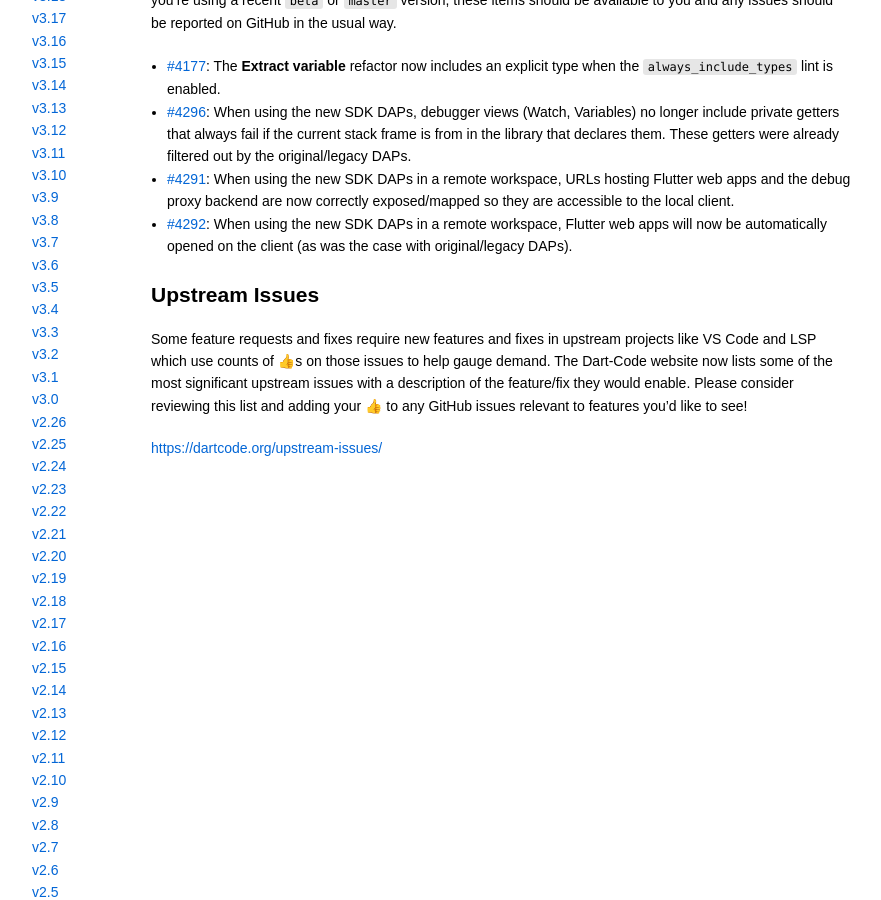
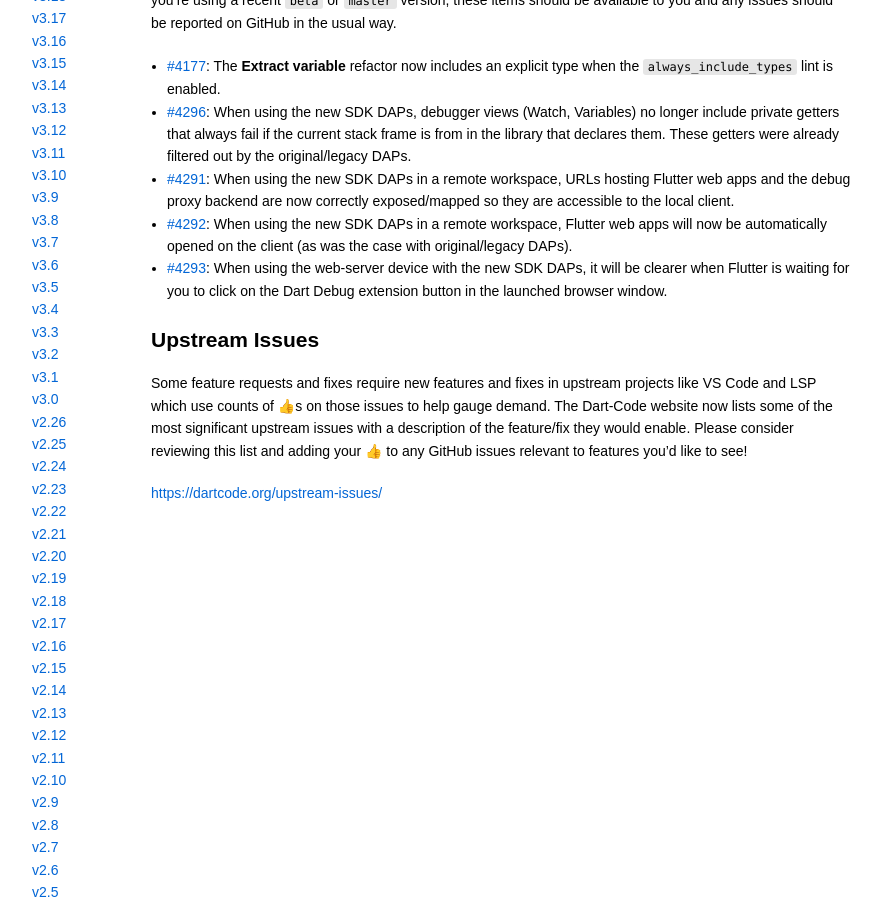
Before and after one commit to Dart-Code/Website, a Jekyll site: the page built from _releases/v3.56.md, in a window 1280 px wide and 900 px high, scrolled down 785 px. Shown: the whole window, without its empty margins (209-1090 px from the left). Built offline with Jekyll 4.4.1, drawn with Linux system fonts in a browser that asks for light colours.

Commit message:
Add newly-landed fix

```diff
--- a/_releases/v3.56.md
+++ b/_releases/v3.56.md
@@ -28,3 +28,4 @@ The following items depend on changes to the Dart/Flutter SDKs that have not yet
 - [#4296](https://github.com/Dart-Code/Dart-Code/issues/4296): When using the new SDK DAPs, debugger views (Watch, Variables) no longer include private getters that always fail if the current stack frame is from in the library that declares them. These getters were already filtered out by the original/legacy DAPs.
 - [#4291](https://github.com/Dart-Code/Dart-Code/issues/4291): When using the new SDK DAPs in a remote workspace, URLs hosting Flutter web apps and the debug proxy backend are now correctly exposed/mapped so they are accessible to the local client.
 - [#4292](https://github.com/Dart-Code/Dart-Code/issues/4292): When using the new SDK DAPs in a remote workspace, Flutter web apps will now be automatically opened on the client (as was the case with original/legacy DAPs).
+- [#4293](https://github.com/Dart-Code/Dart-Code/issues/4293): When using the web-server device with the new SDK DAPs, it will be clearer when Flutter is waiting for you to click on the Dart Debug extension button in the launched browser window.
```
